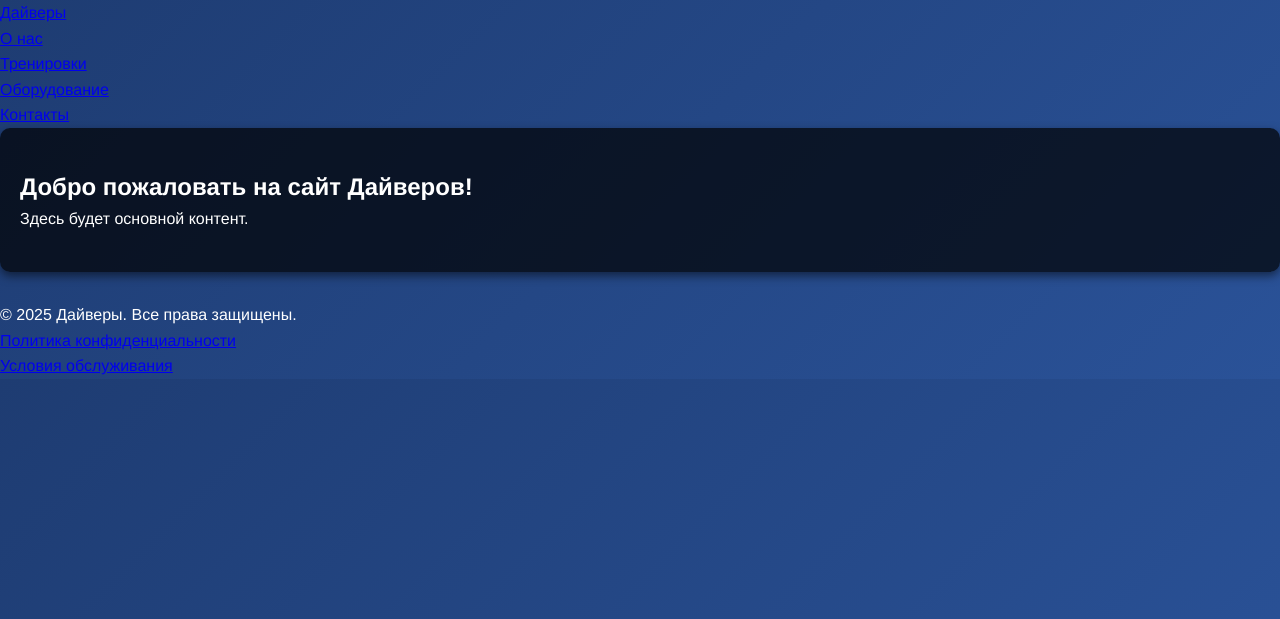
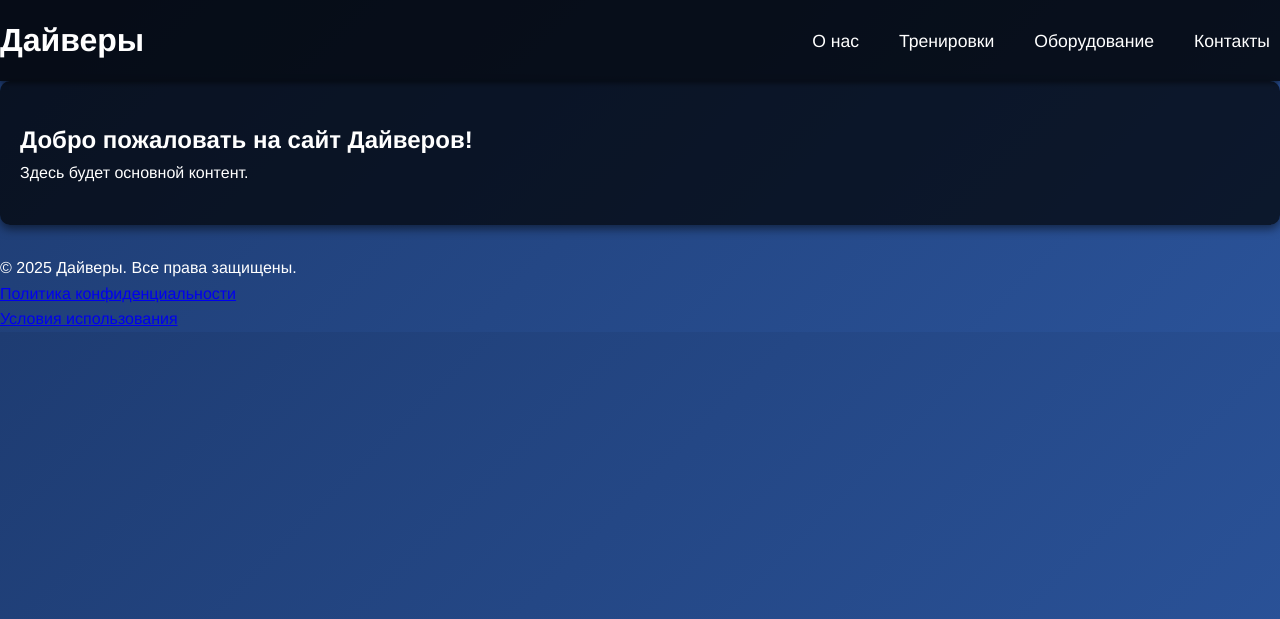
Before and after one commit to sergeiBogdano/site, a Django app: template dive_club/templates/base.html in a window 1280 px wide. Shown: the top 619 px of the page. Run offline with Django 4.2, Linux system fonts and the light colour scheme; the template is opened without the code that fills it, so the values that code supplies are empty.

Commit message:
чуть чуть подправил стили

```diff
--- a/dive_club/static/css/styles.css
+++ b/dive_club/static/css/styles.css
@@ -11,6 +11,58 @@ body {
   color: #fff;
   line-height: 1.6;
   overflow-x: hidden;
+}
+/* Стили для навигационной панели */
+.navbar {
+  background-color: rgba(0, 0, 0, 0.8);  /* Полупрозрачный черный фон */
+  padding: 15px 0;
+  box-shadow: 0 2px 5px rgba(0, 0, 0, 0.5);
+  position: sticky;
+  top: 0;
+  z-index: 100;
+}
+
+.navbar .container {
+  display: flex;
+  align-items: center;
+  justify-content: space-between;
+}
+
+.navbar-brand {
+  font-size: 2em;
+  font-weight: bold;
+  color: #fff;
+  text-decoration: none;
+  transition: color 0.3s ease;
+}
+
+.navbar-brand:hover {
+  color: #ffd700; /* Золотой цвет при наведении */
+}
+
+.navbar-menu {
+  list-style: none;
+  display: flex;
+  margin: 0;
+  padding: 0;
+}
+
+.navbar-menu li {
+  margin-left: 20px;
+}
+
+.navbar-menu a {
+  color: #fff;
+  text-decoration: none;
+  font-size: 1.1em;
+  padding: 5px 10px;
+  border-radius: 5px;
+  transition: background-color 0.3s ease, color 0.3s ease;
+}
+
+.navbar-menu a:hover {
+  background-color: #fff;
+  color: #2a5298;
 }
 
 /* Общие стили для секций */
--- a/dive_club/templates/base.html
+++ b/dive_club/templates/base.html
@@ -9,6 +9,7 @@
 </head>
 <body>
   <!-- Навигационная панель -->
+  <header>
     <nav class="navbar">
       <div class="container">
         <a href="{% url 'home' %}" class="navbar-brand">Дайверы</a>
@@ -20,9 +21,10 @@
         </ul>
       </div>
     </nav>
+  </header>
 
   <!-- Основной контент страницы -->
-  <div class="container">
+  <main class="container">
     {% block content %}
     <!-- Заглушка для контента -->
     <section class="placeholder">
@@ -30,7 +32,7 @@
       <p>Здесь будет основной контент.</p>
     </section>
     {% endblock %}
-  </div>
+  </main>
 
   <!-- Нижний колонтитул -->
   <footer class="footer">
@@ -38,7 +40,7 @@
       <p>&copy; {{ current_year|default:"2025" }} Дайверы. Все права защищены.</p>
       <ul class="footer-links">
         <li><a href="{% url 'privacy_policy' %}">Политика конфиденциальности</a></li>
-        <li><a href="{% url 'terms_of_service' %}">Условия обслуживания</a></li>
+        <li><a href="{% url 'terms_of_service' %}">Условия использования</a></li>
       </ul>
     </div>
   </footer>
```
Lines whose indentation alone changed are shown as unchanged.
